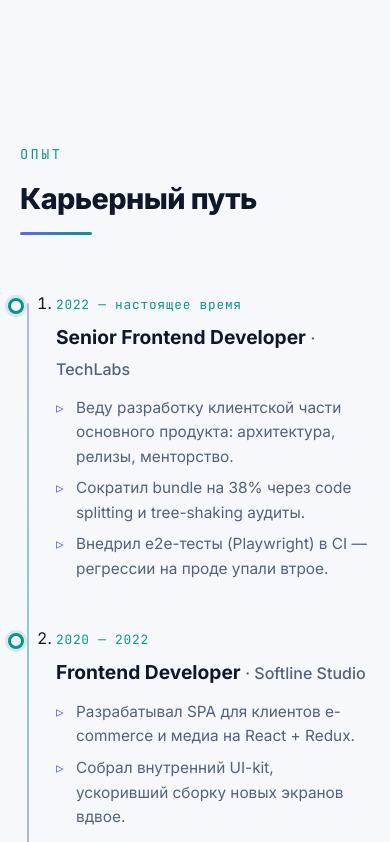
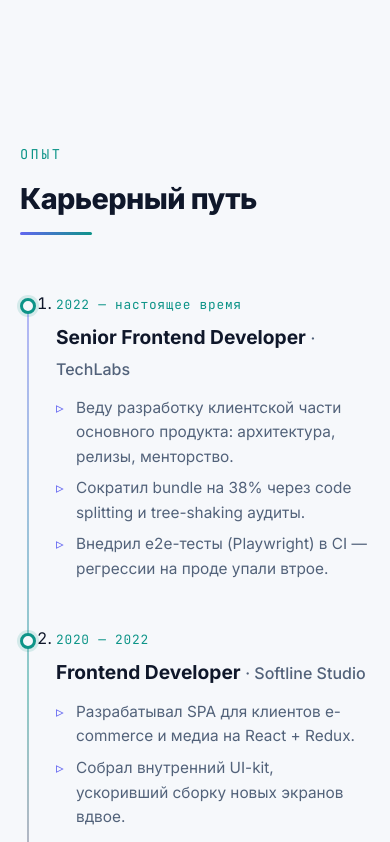
Before and after one commit to VictorKachin/mistral_dev-portfolio, a React (Vite) app: page / in a window 390 px wide. Shown: the part 5707-6549 px from the top of the page. Built offline with nearby package versions, Linux system fonts and the light colour scheme.

Commit message:
Fix mobile timeline: keep dot aligned to rail center

```diff
--- a/src/components/Experience/Experience.module.css
+++ b/src/components/Experience/Experience.module.css
@@ -97,4 +97,8 @@
   .timeline {
     padding-left: 36px;
   }
+
+  .dot {
+    left: -36px;
+  }
 }
```
